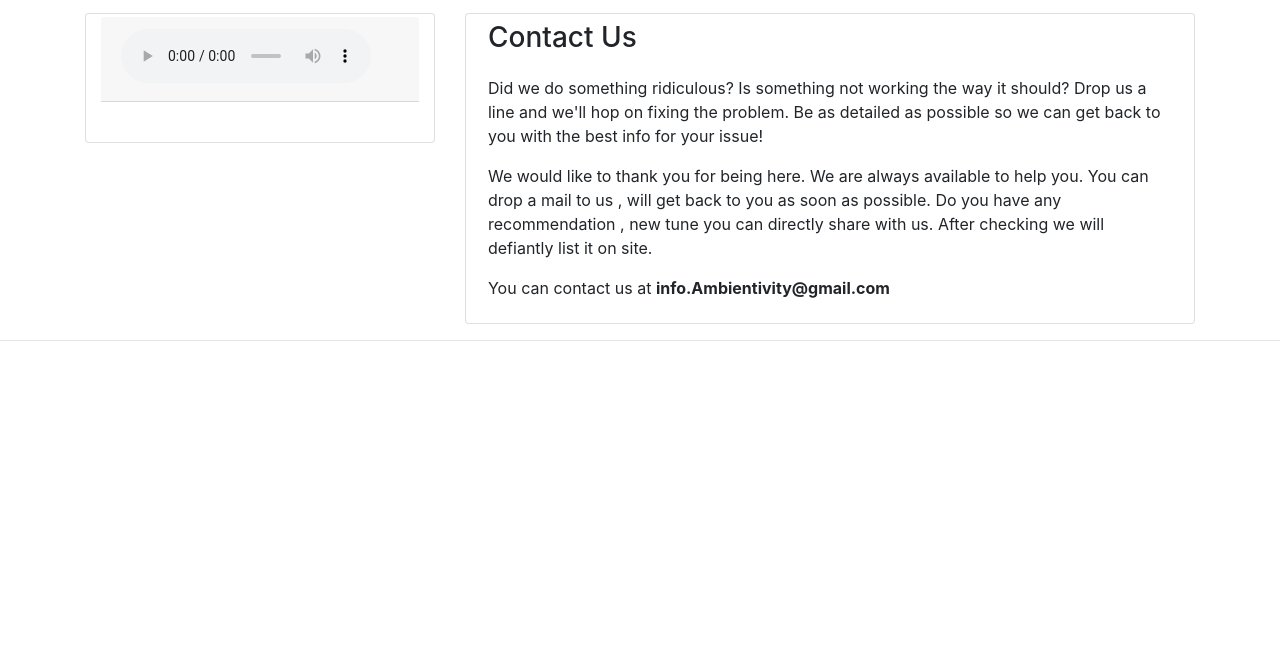
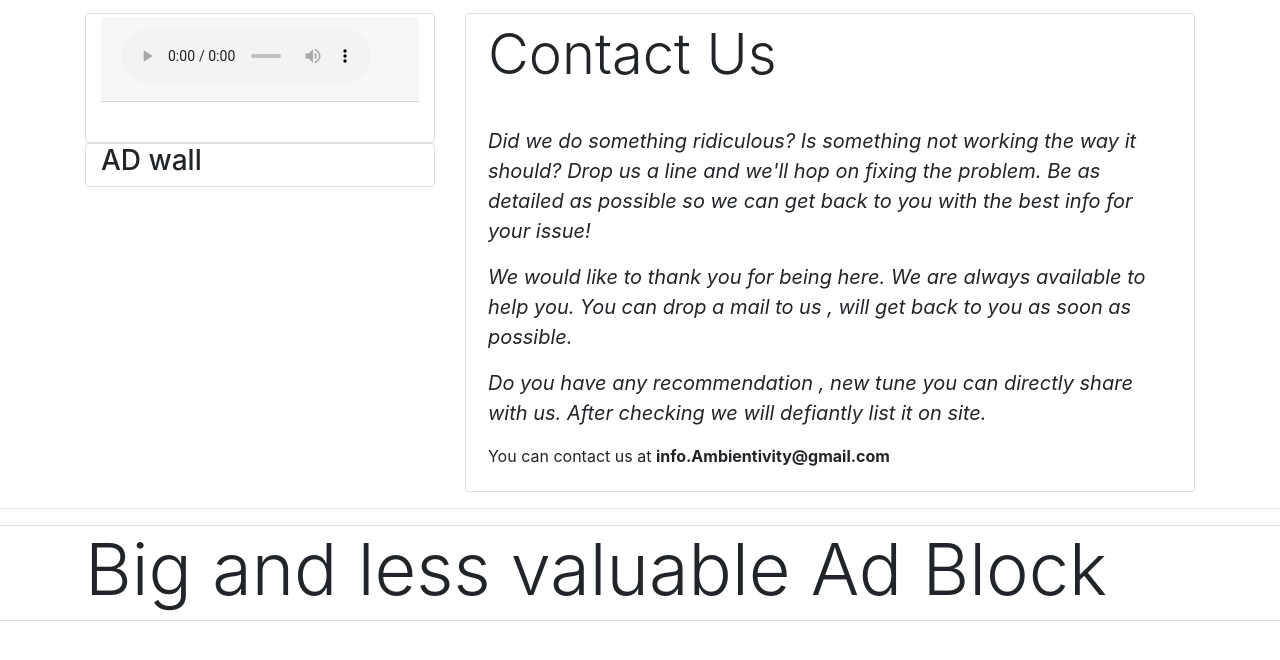
Before and after one commit to RavirajPawar/Ambientivity, a Flask app: template templates/contact_us.html in a window 1280 px wide. Shown: the part 56-716 px from the top of the page. Run offline with Flask 2, Linux system fonts and the light colour scheme; the template is opened without the code that fills it, so the values that code supplies are empty; parts of the project's set-up code (start-up, migrations or seed data) failed here and were passed over; some libraries are stand-ins or nearby versions.

Commit message:
added empty ad wall. fixed some content in contact us and about us.

```diff
--- a/templates/contact_us.html
+++ b/templates/contact_us.html
@@ -2,21 +2,35 @@
 {%block body%}
 <div class="row" style="margin:1%">
     <div>
-        <h3>Contact Us</h3>
+        <h3 class="display-4">Contact Us</h3>
     </div>
 </div>
 <div class="row" style="margin:1%">
-<p>
-    Did we do something ridiculous? Is something not working the way it should? Drop us a line and we'll hop on fixing the problem.
-    Be as detailed as possible so we can get back to you with the best info for your issue!
-</p>
-<p>
-    We would like to thank you for being here.
-    We are always available to help you. You can drop a mail to us , will get back to you as soon as possible. Do you have
-    any recommendation , new tune you can directly share with us. After checking we will defiantly list it on site.
-</p>
+    <p class="lead">
+        <em>
+            <blockquote class="blockquote">
+                Did we do something ridiculous? Is something not working the way it should? Drop us a line and we'll hop
+                on
+                fixing the problem.
+                Be as detailed as possible so we can get back to you with the best info for your issue!
+            </blockquote>
+        </em>
+
+        <em>
+            <blockquote class="blockquote">
+                We would like to thank you for being here.
+                We are always available to help you. You can drop a mail to us , will get back to you as soon as
+                possible.
+            </blockquote>
+            <blockquote class="blockquote">
+                Do you have any recommendation , new tune you can directly share with us. After checking we will
+                defiantly list it on
+                site.
+            </blockquote>
+        </em>
+    </p>
     <p>
         You can contact us at <strong>info.Ambientivity@gmail.com</strong>
     </p>
-    </div>
+</div>
 {%endblock%}
--- a/templates/layout.html
+++ b/templates/layout.html
@@ -53,6 +53,7 @@
                     {% endfor %}
                 </div>
             </div>
+            <div class="card col-sm-12"><h3 class="display-6">AD wall</h3></div>
         </div>
         <div class="col-md-8">
             <div class="card col-sm-12">
@@ -63,6 +64,13 @@
     </div>
 </div>
 <hr>
+<div class="row">
+    <div class="card col-sm-12">
+        <div class="container">
+            <h1 class="display-3">Big and less valuable Ad Block</h1>
+        </div>
+    </div>
+</div>
 
 <script crossorigin="anonymous"
         integrity="sha384-q8i/X+965DzO0rT7abK41JStQIAqVgRVzpbzo5smXKp4YfRvH+8abtTE1Pi6jizo"
```
Also changed, not shown: templates/about_us.html (+9 -7 lines).
